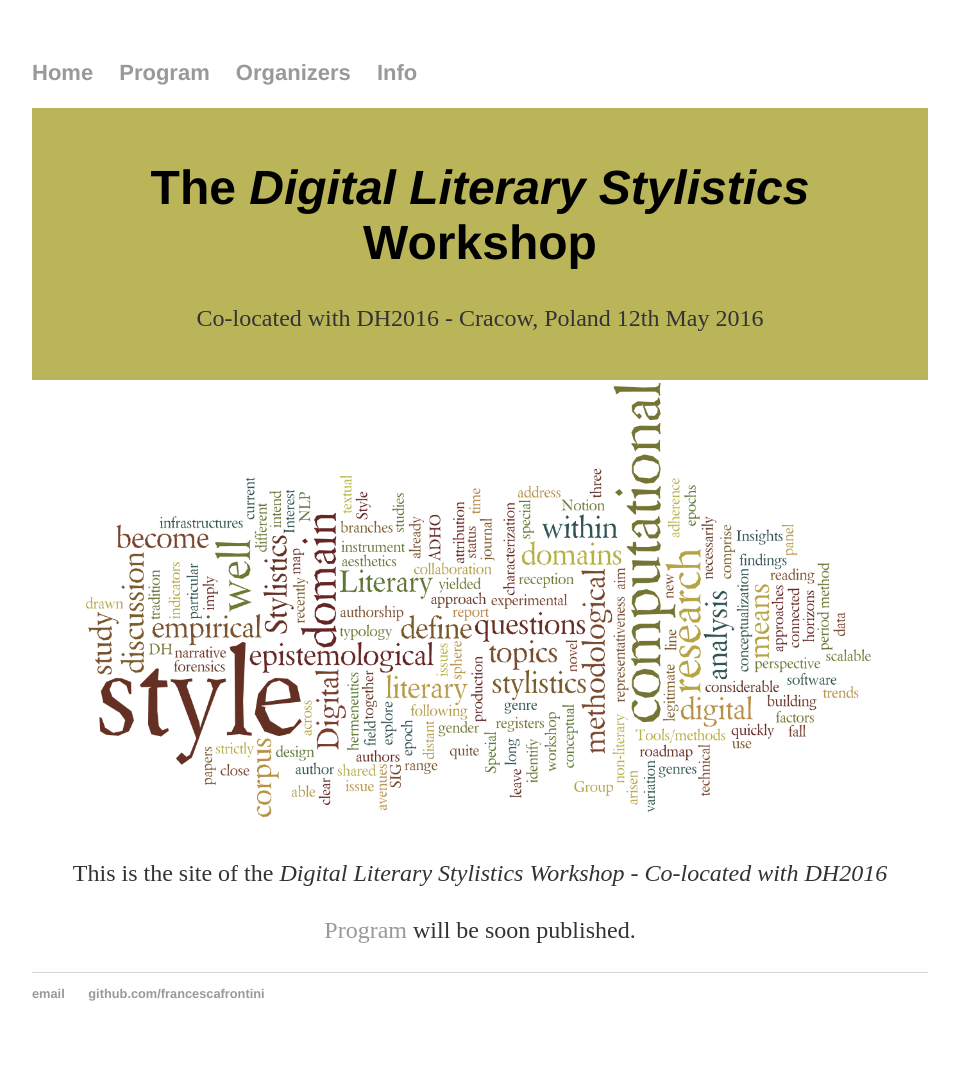
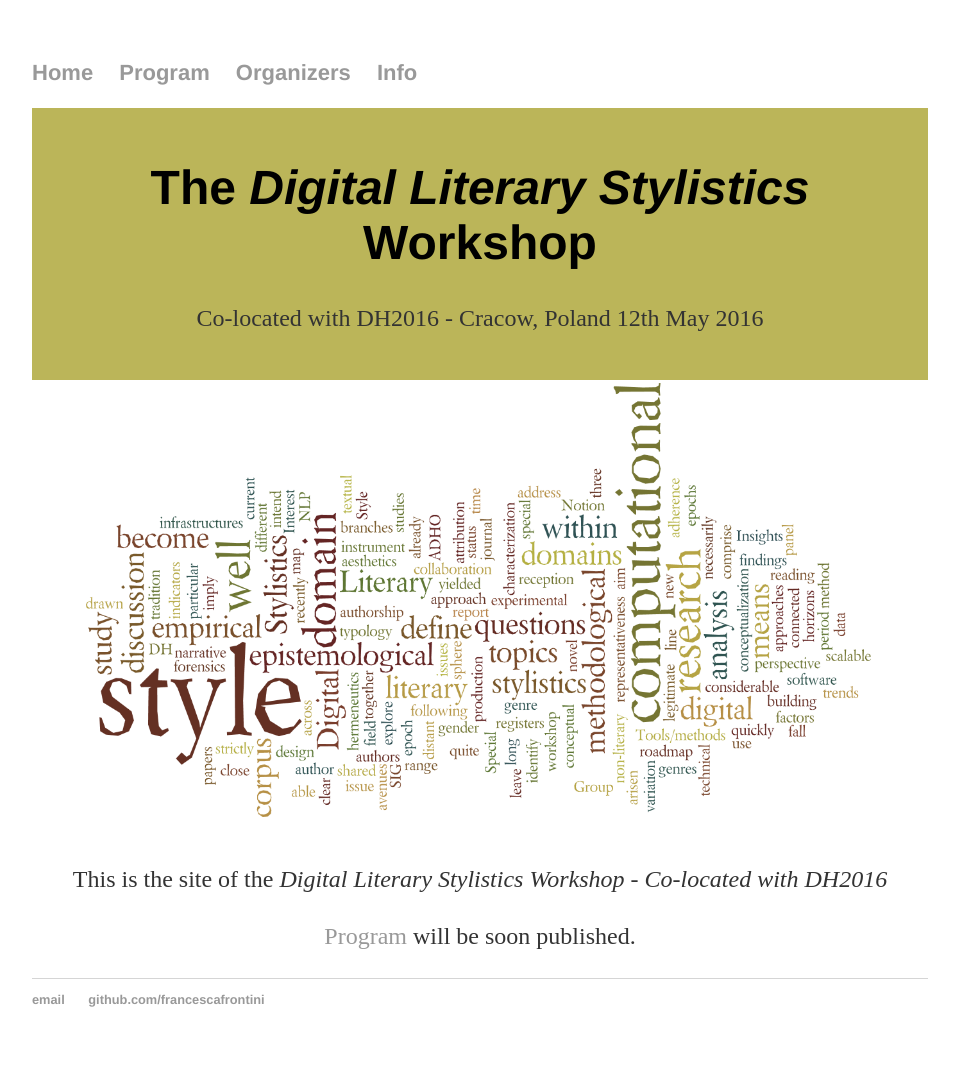
Before and after one commit to DigitalLiteraryStylistic/-DigitalLiteraryStylistic.github.io, a Jekyll site: the page built from index.html, in a window 1280 px wide. Shown: the whole page, without its empty margins (160-1119 px from the left). Built offline with Jekyll 4.4.1, drawn with Linux system fonts in a browser that asks for light colours.

Commit message:
Update main.css

```diff
--- a/css/main.css
+++ b/css/main.css
@@ -61,5 +61,5 @@
 {
   max-width: 100%;
   display: block;
-  margin: 0 auto;
+  margin: 0 0 30px 0;
 }
```
